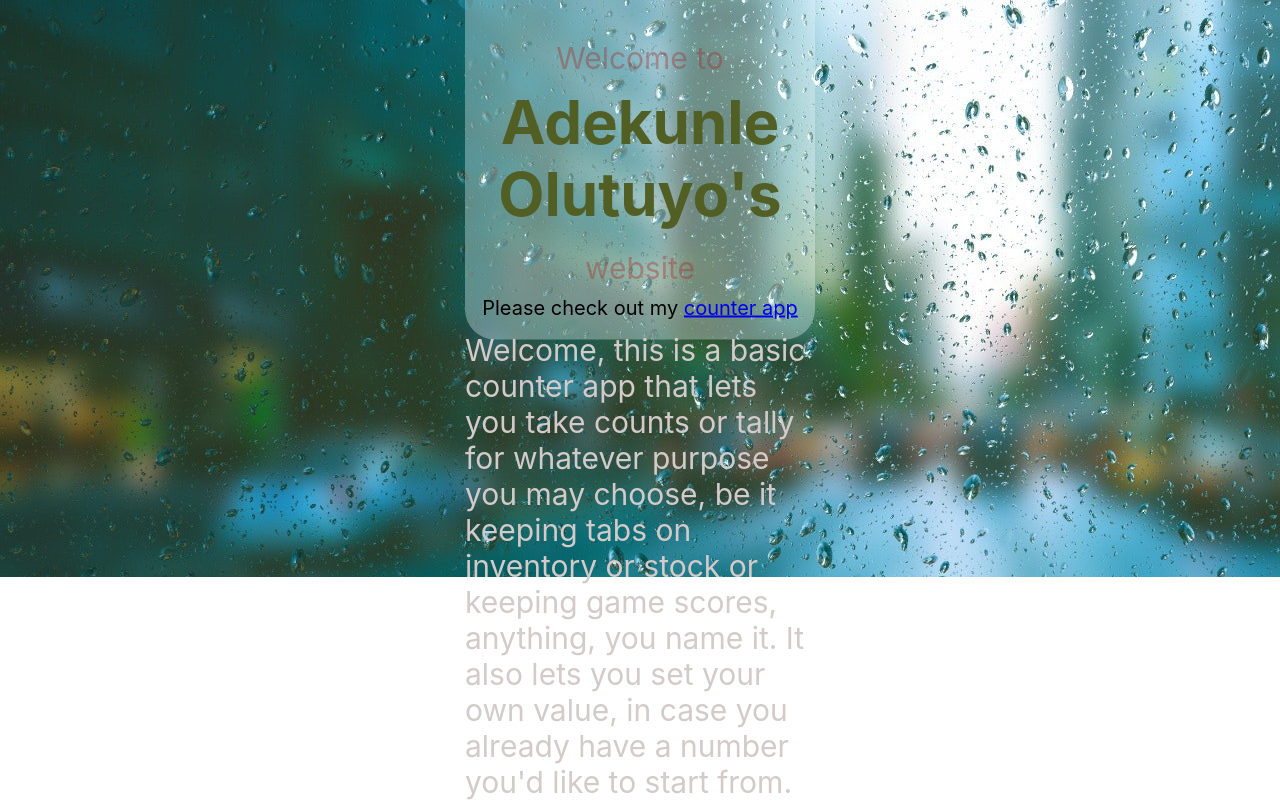
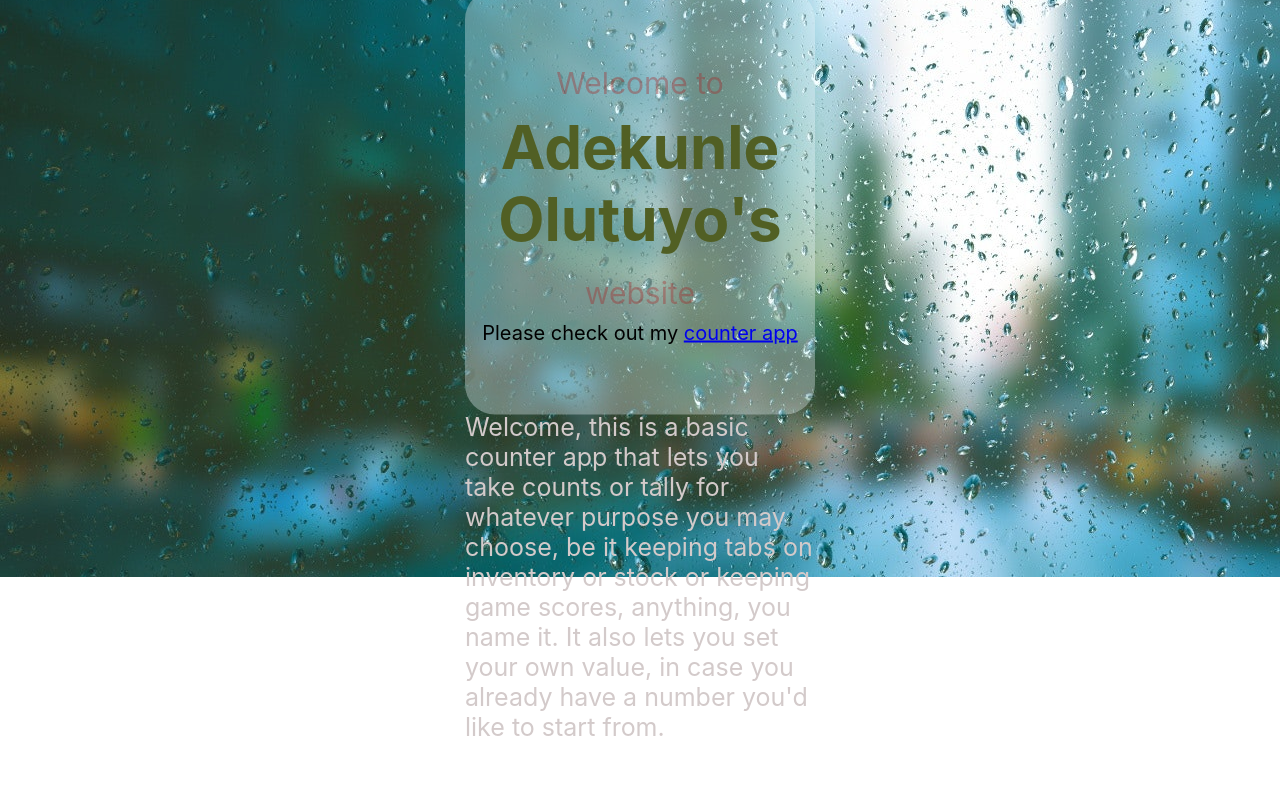
Before and after one commit to AdekunleOlutuyo/Counter-App, a React (Create React App) app: page / in a window 1280 px wide. Shown: the part 223-1023 px from the top of the page. After the commit the page ends 975 px from the top, so only its background shows below. Built offline with nearby package versions, Linux system fonts and the light colour scheme.

Commit message:
added details on the app

```diff
--- a/src/App.css
+++ b/src/App.css
@@ -108,7 +108,6 @@ h2 {
 }
 
 .bg {
-  background-size: auto;
   position: absolute;
   top: 0;
   left: 0;
@@ -151,7 +150,9 @@ h2 {
   position: relative;
   left: 50%;
   top: 10%;
+  margin-top: 20px;
+  padding: 10px;
   transform: translate(-50%, 100px);
-  font-size: 30px;
+  font-size: 25px;
   color: rgb(211, 202, 202);
 }
```
